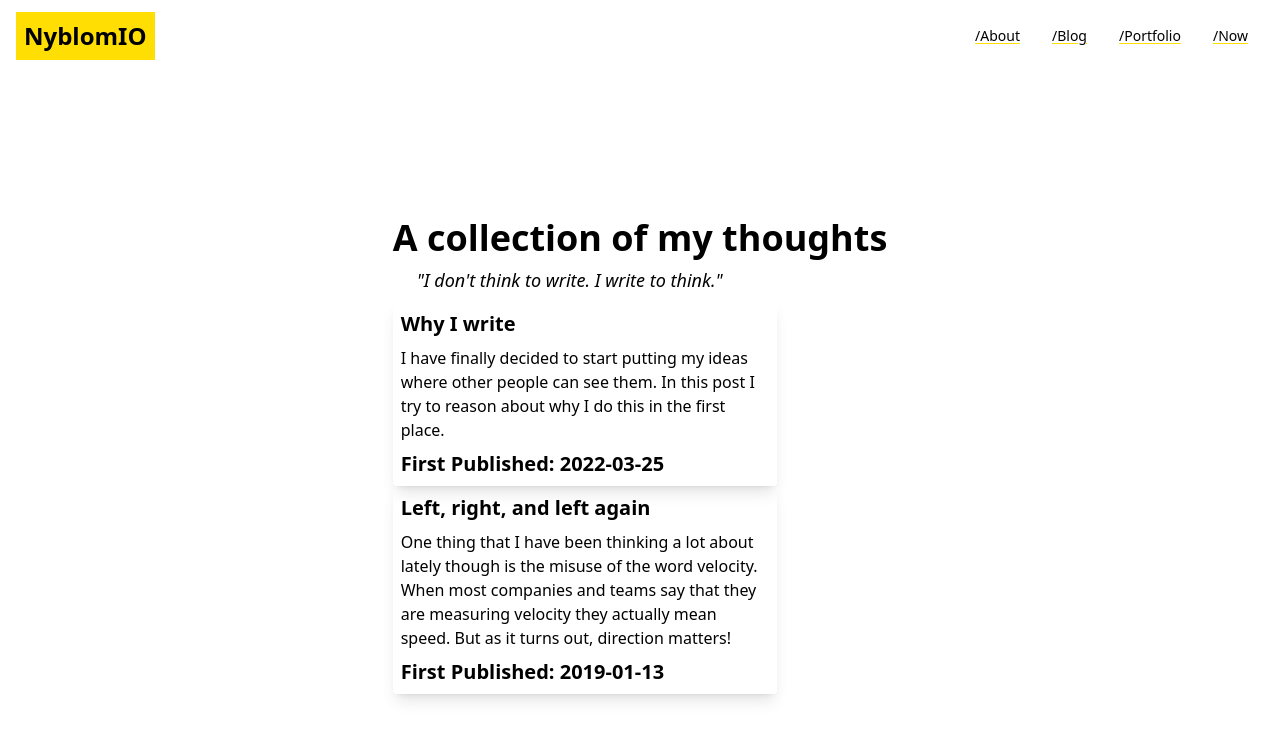
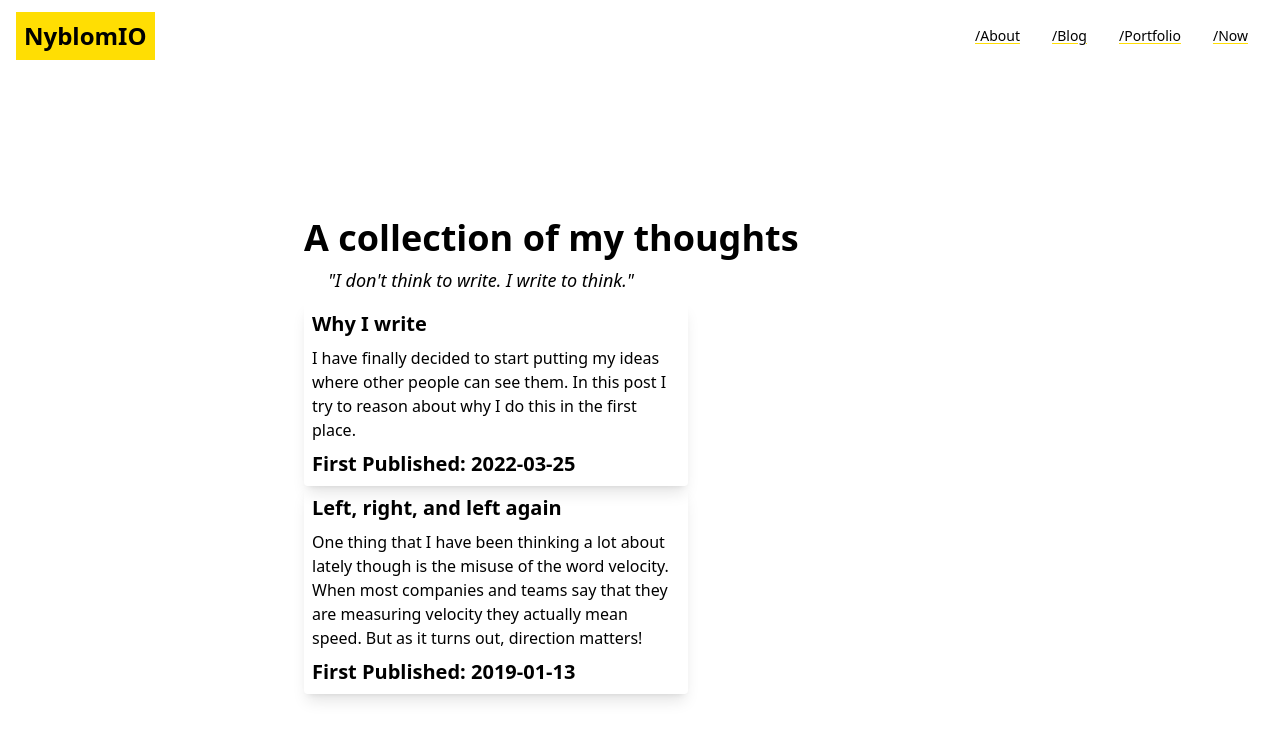
Before and after one commit to Qw4z1/nyblom-io, a Next.js app: page /blog in a window 1280 px wide. Shown: the top 740 px of the page. Built offline with nearby package versions, Linux system fonts and the light colour scheme.

Commit message:
Fix blog index

```diff
--- a/pages/blog/index.tsx
+++ b/pages/blog/index.tsx
@@ -1,4 +1,5 @@
 import { GetStaticProps, NextPage } from "next";
+import { Head } from "../../components/head";
 import Card from "../../components/card";
 import { getPostFrontMatter } from "../../helpers/getFrontMatter";
 import { PostFrontMatter } from "../../types/posts";
@@ -9,8 +10,9 @@ interface BlogListProps {
 
 const BlogList: NextPage<BlogListProps> = ({ posts }) => {
   return (
-    <div className="container">
-      <div>
+    <>
+      <Head title={"Blog"} description={"Writings and ramblings"} />
+      <div className="w-full">
         <h1>A collection of my thoughts</h1>
         <blockquote>
           <p>&quot;I don&apos;t think to write. I write to think.&quot; </p>
@@ -26,7 +28,7 @@ const BlogList: NextPage<BlogListProps> = ({ posts }) => {
           />
         ))}
       </div>
-    </div>
+    </>
   );
 };
 
--- a/pages/portfolio.tsx
+++ b/pages/portfolio.tsx
@@ -5,7 +5,7 @@ const Portfolio: NextPage = () => {
   return (
     <>
       <Head title={"Portfolio"} description={"List of startup investments"} />
-      <div className="py-4 max-w-2xl flex flex-col justify-start items-start m-auto">
+      <div>
         <h1>Portfolio</h1>
         <p className="text-xl">
           Each of the companies below has chosen to take my money. <br /> For
```
